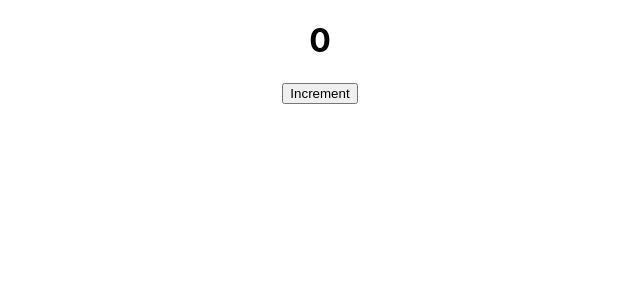
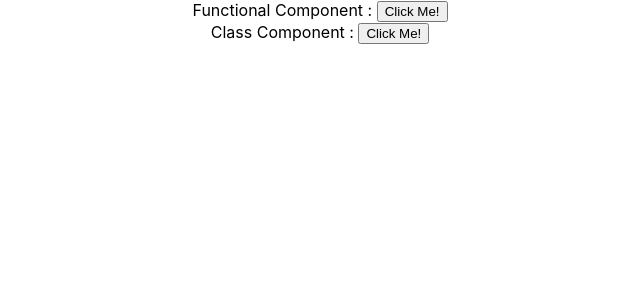
Before and after one commit to x-farzan/CodeEvolution-React-basics, a React (Create React App) app: page / in a window 1280 px wide. Shown: the top 300 px of the page, without its empty margins (320-960 px from the left). Built offline with nearby package versions, Linux system fonts and the light colour scheme.

Commit message:
Event Handling, setState.

```diff
--- a/src/App.js
+++ b/src/App.js
@@ -5,22 +5,29 @@ import Hello from "./components/Hello";
 import Message from "./components/Message";
 import Follow from "./components/Follow";
 import Counter from "./components/Counter";
+import Score from "./components/Score";
+import FunctionClick from "./components/FunctionClick";
+import ClassClink from "./components/ClassClink";
 
 function App() {
   return (
     <div className="App">
-      <Counter />
+      <FunctionClick />
+      <ClassClink />
+
+      {/* onClick() using class component */}
+      {/* <Counter /> */}
+      {/* onClick() using functional component */}
+      {/* <Score /> */}
 
       {/* State Management in Class Component */}
       {/* <Message /> */}
-
       {/* State management in Functional component */}
       {/* <Follow /> */}
 
       {/*
         props with functional component!!!!
        */}
-
       {/* <Greet name="Bruce" superHero="Batman">
         <p>
           Description : Bruce is a super hero of Gotham city who fights against
@@ -37,7 +44,6 @@ function App() {
       {/*
         props with class component!!!!
        */}
-
       {/* <Welcome name="Bruce" superHero="Batman">
         <p>
           Description : Bruce is a super hero of Gotham city who fights against
--- /dev/null
+++ b/src/components/ClassClink.js
@@ -0,0 +1,17 @@
+import React, { Component } from "react";
+
+export class ClassClink extends Component {
+  clickHandler() {
+    console.log(`Button clicked!!`);
+  }
+
+  render() {
+    return (
+      <div>
+        Class Component : <button onClick={this.clickHandler}>Click Me!</button>
+      </div>
+    );
+  }
+}
+
+export default ClassClink;
--- a/src/components/Counter.js
+++ b/src/components/Counter.js
@@ -8,10 +8,23 @@ class Counter extends Component {
     };
   }
 
+  increment() {
+    this.setState(
+      (prevState) => ({
+        counter: prevState.counter + 1,
+      }),
+      () => {
+        console.log(`Incremental value : `, this.state.counter);
+      }
+    );
+  }
+
   changeState() {
-    this.setState({
-      counter: this.state.counter + 1,
-    });
+    this.increment();
+    this.increment();
+    this.increment();
+    this.increment();
+    this.increment();
   }
 
   render() {
--- /dev/null
+++ b/src/components/FunctionClick.js
@@ -0,0 +1,14 @@
+import React from "react";
+
+function FunctionClick() {
+  function clickHandler() {
+    console.log(`Button Clicked!!`);
+  }
+  return (
+    <div>
+      Functional Component : <button onClick={clickHandler}>Click Me!</button>
+    </div>
+  );
+}
+
+export default FunctionClick;
--- /dev/null
+++ b/src/components/Score.js
@@ -0,0 +1,26 @@
+import React, { useState } from "react";
+
+function Score() {
+  let [state, setState] = useState(0);
+
+  const increment = () => {
+    setState((prevState) => (state = prevState + 1));
+  };
+
+  const changeState = () => {
+    increment();
+    increment();
+    increment();
+    increment();
+    increment();
+  };
+
+  return (
+    <div>
+      <h1>{state}</h1>
+      <button onClick={() => changeState()}>Increment</button>
+    </div>
+  );
+}
+
+export default Score;
```
